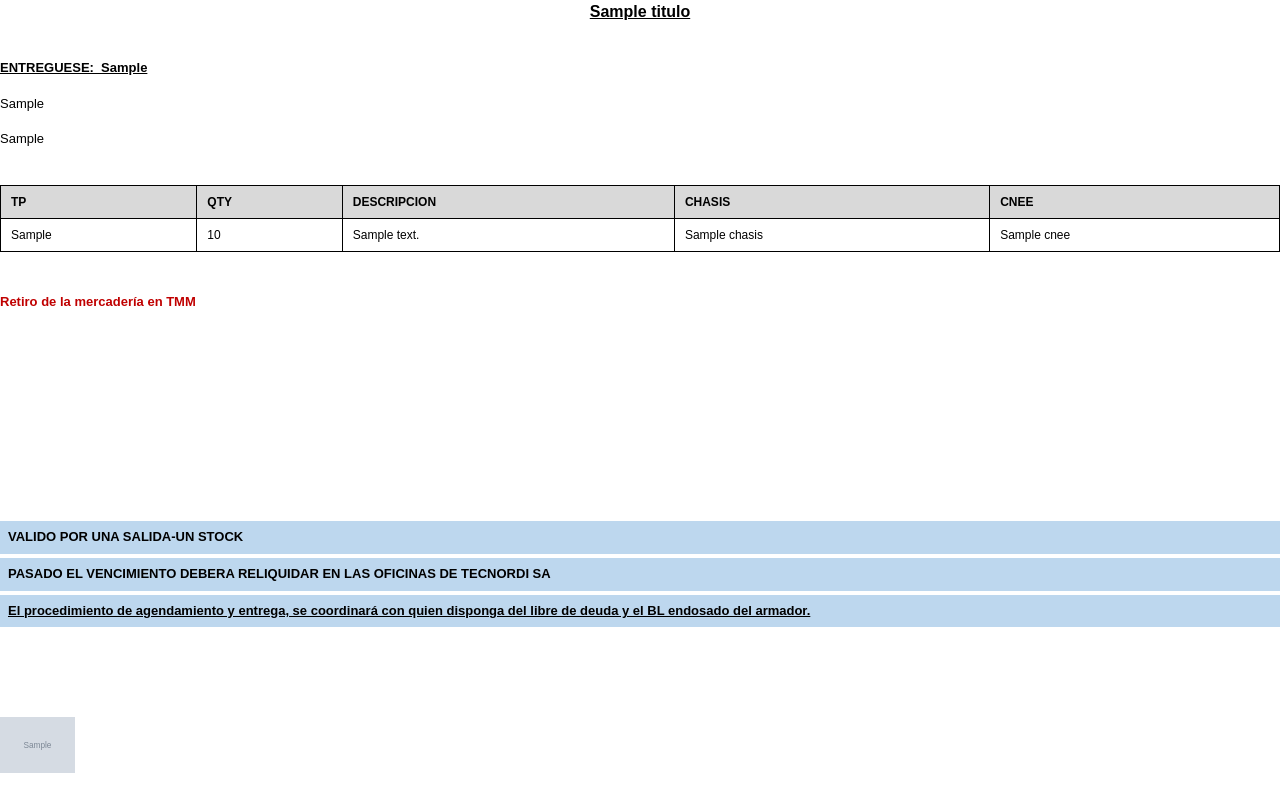
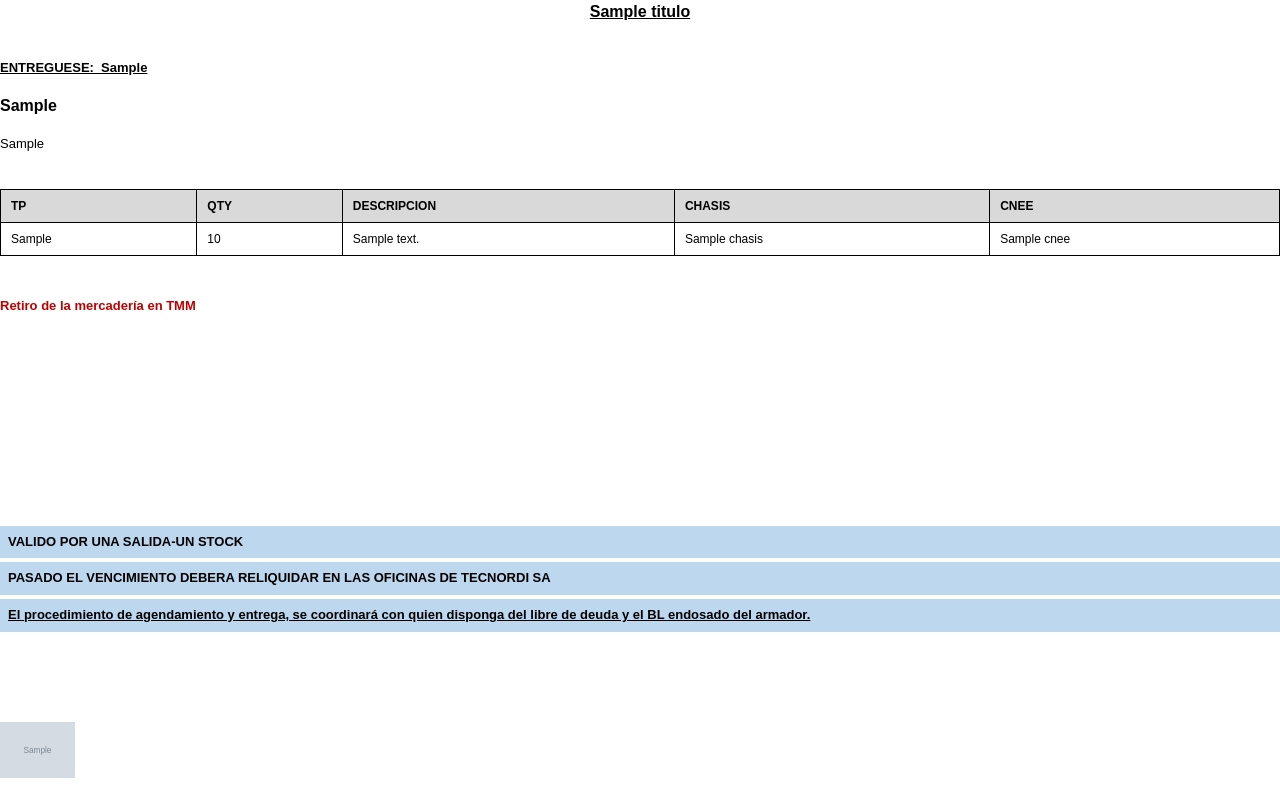
Before and after one commit to BrunoGiacomisi/Liberador, a Python web app: template templates/libre_template.html in a window 1280 px wide. Run offline with Jinja, Linux system fonts and the light colour scheme; the template is opened without the code that fills it: most values are stand-ins (such as "Sample title", 1, 10 or a date in 2020); grey boxes marked "Sample" are stand-in pictures.

Commit message:
Modificaciones esteticas en el template

```diff
--- a/templates/libre_template.html
+++ b/templates/libre_template.html
@@ -25,6 +25,10 @@
     .campo-entreguese {
         font-weight: bold;
         text-decoration: underline;
+    }
+    .campo-bl {
+        font-weight: bold;
+        font-size: 16px;
     }
     .tabla-items {
         width: 100%;
@@ -83,7 +87,7 @@
         <span class="campo-entreguese">ENTREGUESE:&nbsp;&nbsp;{{ extra1 }}</span>
     </div>
 
-    <div class="campo">{{ extra2 }}</div>
+    <div class="campo campo-bl">{{ extra2 }}</div>
 
     <div class="campo">{{ extra3 }}</div>
 
@@ -112,16 +116,12 @@
 
     {% if es_contenedor %}
     <div class="retiro retiro-subrayado">Devoluci&oacute;n Murchison</div>
-    {% if incluir_fechas %}
-    <div class="fecha-linea">Fecha de vencimiento: {{ fecha_vencimiento }}</div>
-    <div class="fecha-linea">Llegada del barco: {{ fecha_llegada }}</div>
-    {% endif %}
     {% else %}
     <div class="retiro">Retiro de la mercader&iacute;a en TMM</div>
+    {% endif %}
     {% if incluir_fechas %}
     <div class="fecha-linea">Llegada del barco: {{ fecha_llegada }}</div>
     <div class="fecha-linea">Fecha de vencimiento: {{ fecha_vencimiento }}</div>
-    {% endif %}
     {% endif %}
 
     <div class="bloque-aclaraciones">
```
Also changed, not shown: README.md.
